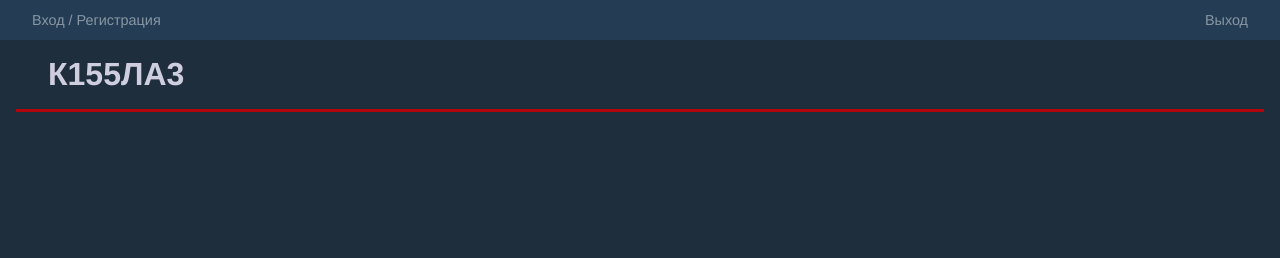
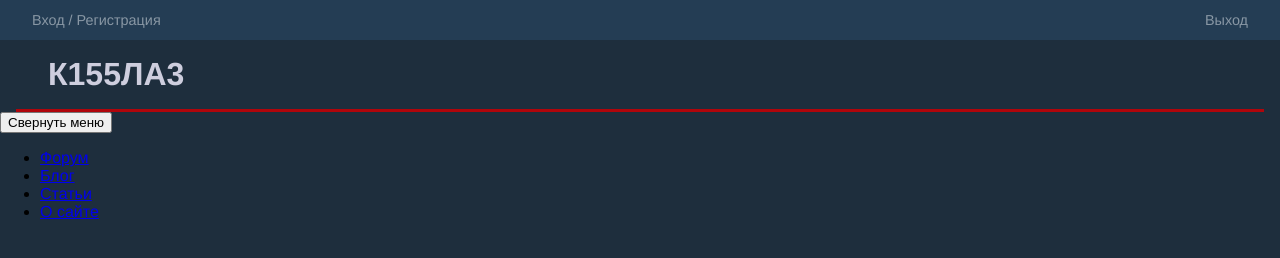
Before and after one commit to yuriy-ua/yuriy.github.io, a plain HTML site: page index.html in a window 1280 px wide. Drawn offline with Linux system fonts and the light colour scheme.

Commit message:
Update index.html

```diff
--- a/index.html
+++ b/index.html
@@ -15,6 +15,27 @@
 			</ul>
 			<h1>К155ЛА3</h1>
 		</header>
+		<nav class="menu" id="main-menu">
+			<button class="menu-toggle" id="toggle-menu">Свернуть меню</button>
+			<div class="menu-dropdown">
+				<ul class="nav-menu">
+					<li><a class="a-hover" href="forum">Форум</a></li>
+					<li><a class="a-hover" href="blog">Блог</a></li>
+					<li><a class="a-hover" href="article">Статьи</a></li>
+					<li><a class="a-hover" href="about">О сайте</a></li>
+				</ul>
+			</div>
+		</nav>
 
+		<script type="text/javascript">
+			(function(){
+                var button=document.getElementById('toggle-menu');
+                button.addEventListener('click', function(event){
+                    event.preventDefault();
+                    var menu=document.getElementById('main-menu');
+                    menu.classList.toggle('is-open');
+                    });
+                })();
+        </script>
 	</body>
 </html>
```
